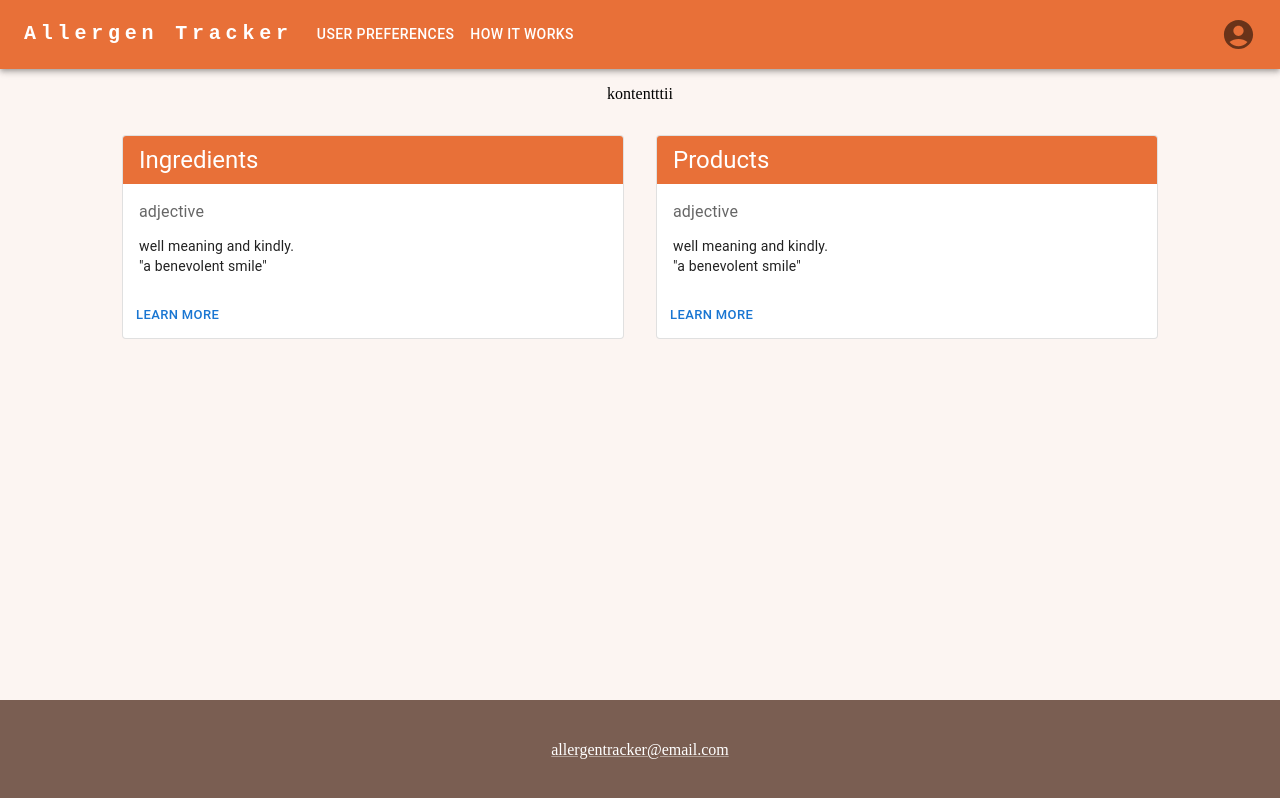
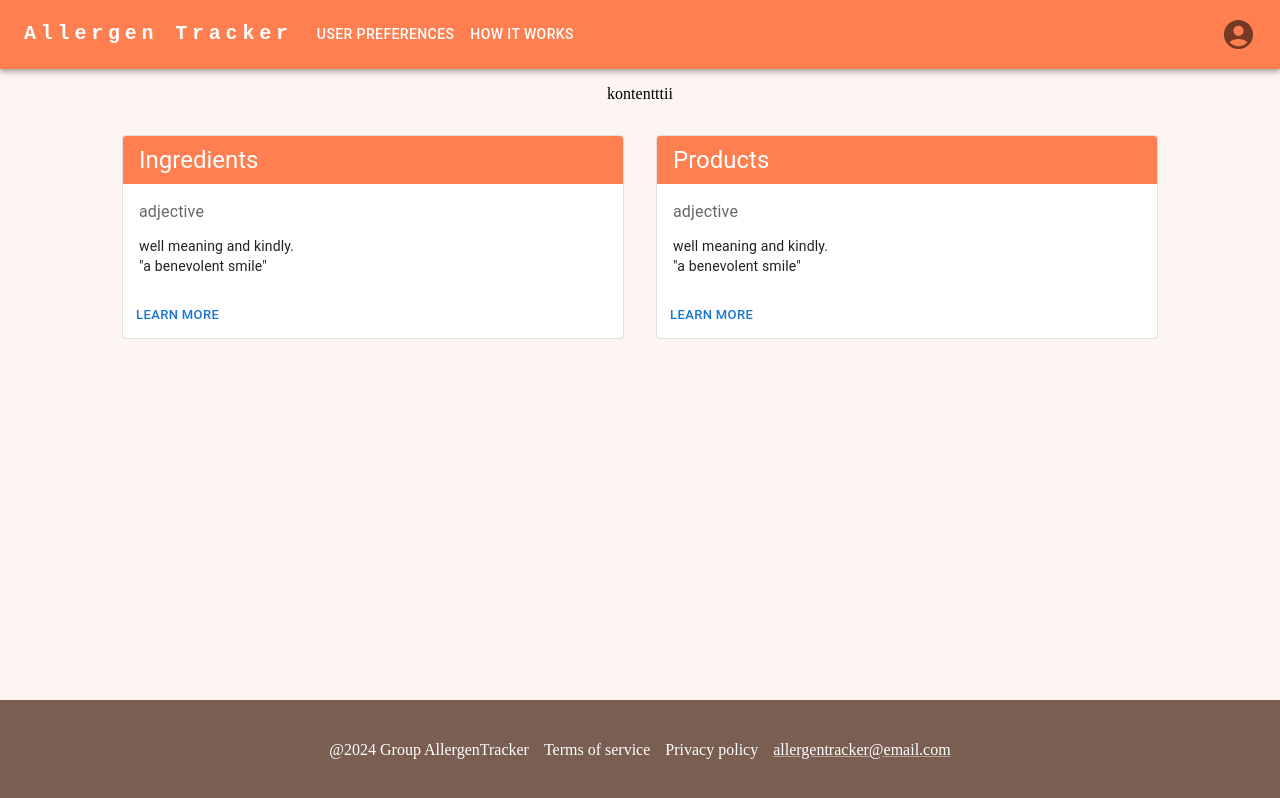
Before and after one commit to jompsku/dw3s-allergentracker, a React (Vite) app in the folder frontend/: page / in a window 1280 px wide. Built offline with nearby package versions, Linux system fonts and the light colour scheme.

Commit message:
small fixes on footercontetnt

```diff
--- a/frontend/src/components/BasicCard.jsx
+++ b/frontend/src/components/BasicCard.jsx
@@ -10,7 +10,7 @@ import { CardHeader } from "@mui/material"
 export default function BasicCard({ title }) {
   return (
       <Card variant="outlined" sx={{ margin: "1rem", minWidth: "500px"}}>
-        <CardHeader sx={{ backgroundColor: "#e87038", maxHeight: "1rem", color:"white"}} title={title} />
+        <CardHeader sx={{ backgroundColor: "#FF7F50", maxHeight: "1rem", color:"white"}} title={title} />
         <CardContent>
           <Typography sx={{ color: "text.secondary", mb: 1.5 }}>adjective</Typography>
           <Typography variant="body2"
--- a/frontend/src/components/Footer.css
+++ b/frontend/src/components/Footer.css
@@ -6,9 +6,8 @@
   height: 100px;
   background-color: rgb(122, 94, 82);
   color: white;
-  text-align: center;
   display: flex;
-  flex-direction: row;
+  justify-content: center;
   align-items: center;
-  justify-content: center;
+  gap: 15px;
 }
--- a/frontend/src/components/Footer.jsx
+++ b/frontend/src/components/Footer.jsx
@@ -2,7 +2,6 @@ import * as React from "react"
 import { useState } from "react"
 import "./Footer.css"
 import { Link, Snackbar } from "@mui/material"
-
 
 function Footer() {
   const [open, setOpen] = useState(false)
@@ -13,6 +12,9 @@ function Footer() {
 
   return (
     <div className="footer">
+      <p>@2024 Group AllergenTracker</p>
+      <p>Terms of service</p>
+      <p>Privacy policy</p>
       <Link onClick={handleClick} color="#ffffff" component="button">
         <p>allergentracker@email.com</p>
       </Link>
--- a/frontend/src/components/Header.jsx
+++ b/frontend/src/components/Header.jsx
@@ -32,7 +32,7 @@ function Header() {
   }
 
   return (
-    <AppBar position="static" sx={{ backgroundColor: "#e87038", position: "sticky", top: "0" }}>
+    <AppBar position="static" sx={{ backgroundColor: "#FF7F50", position: "sticky", top: "0" }}>
       <Container maxWidth="xl">
         <Toolbar disableGutters>
           <Typography
```
